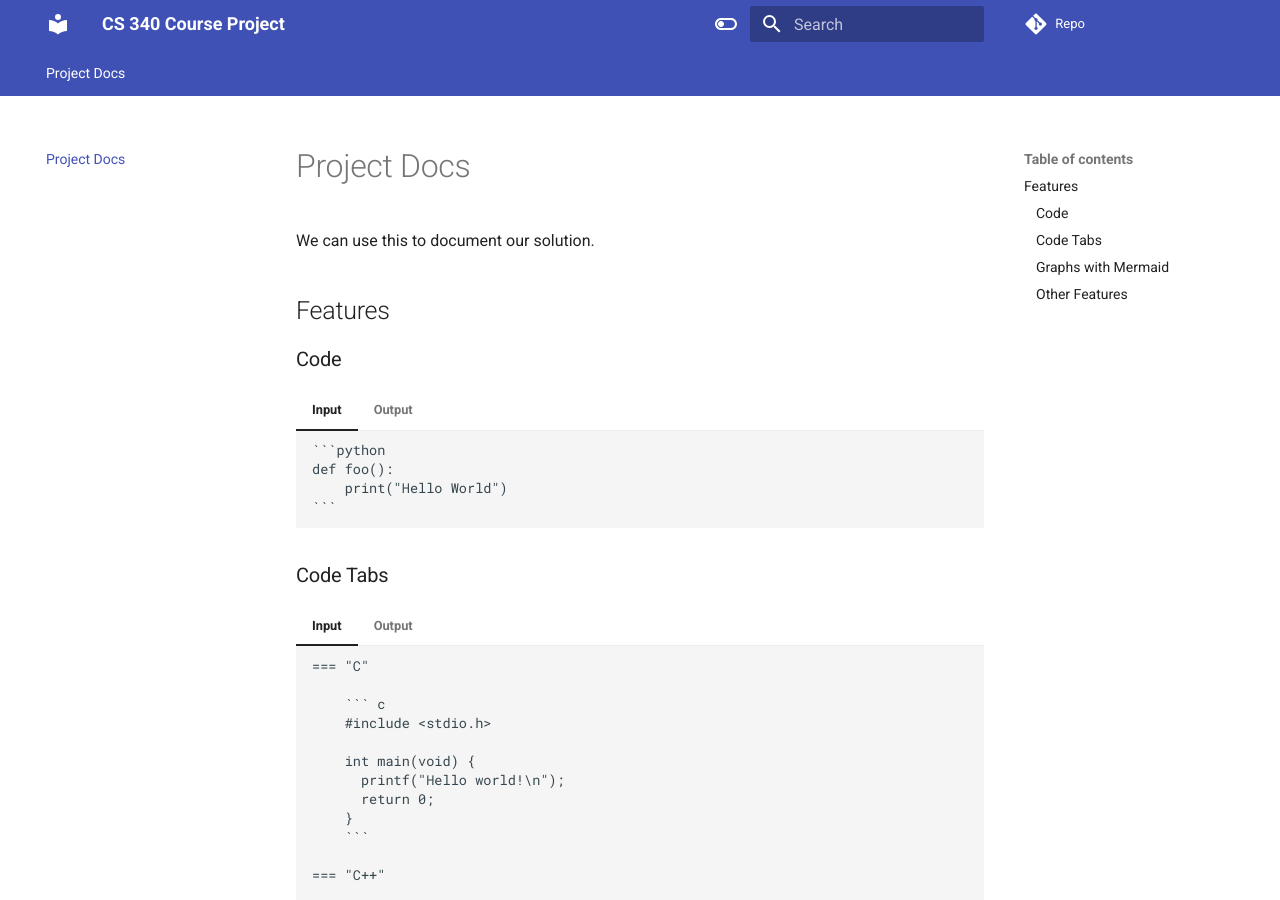
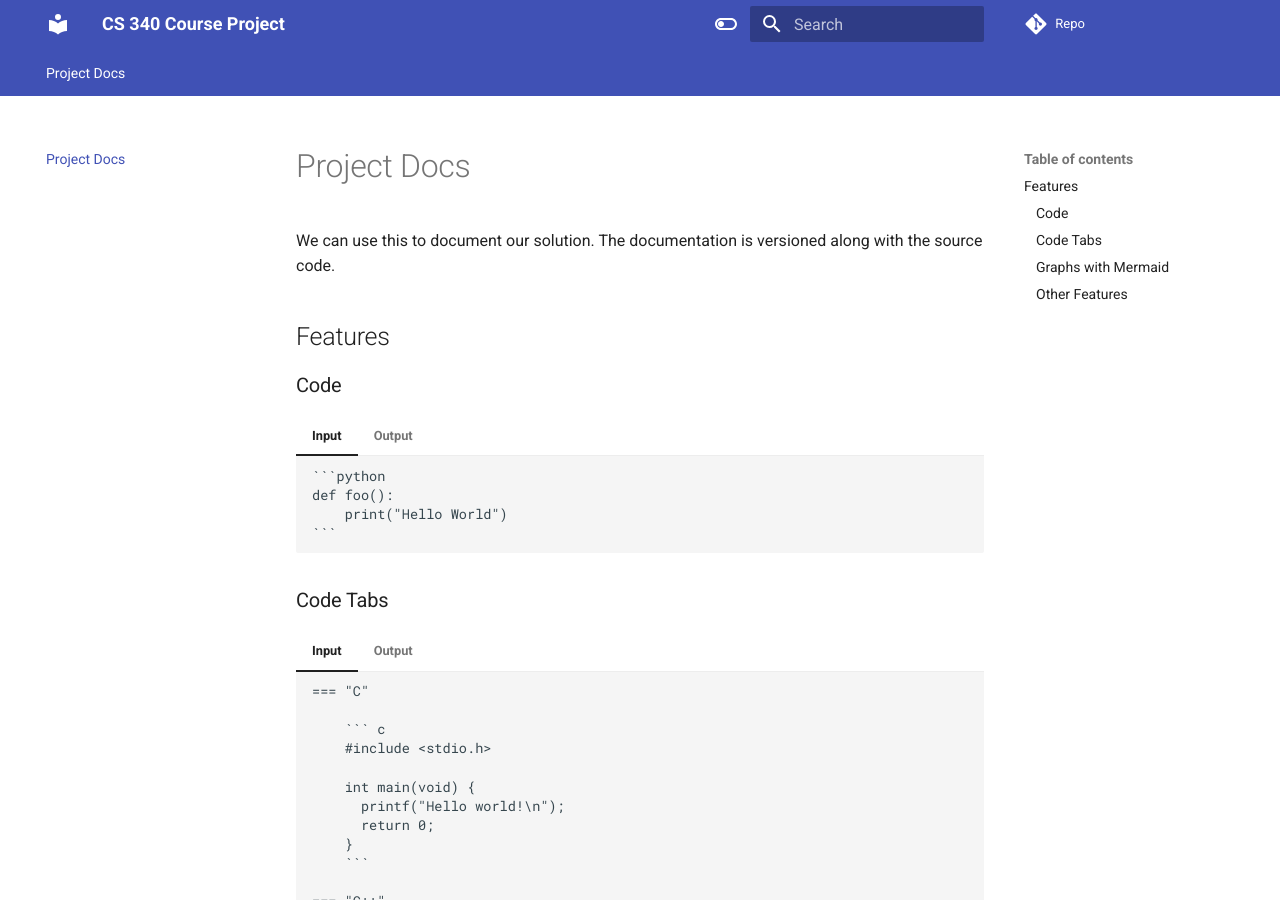
Before and after one commit to jdoiro3/cs340-course-project, an MkDocs documentation site: the page built from docs/index.md, in a window 1280 px wide and 900 px high. Built offline with MkDocs 1.6.1 and Material for MkDocs 9.7.7, drawn with Linux system fonts in a browser that asks for light colours; comment, search, counter and statistics services are not loaded.

Commit message:
updated docs

```diff
--- a/docs/index.md
+++ b/docs/index.md
@@ -1,6 +1,6 @@
 # Project Docs
 
-We can use this to document our solution.
+We can use this to document our solution. The documentation is versioned along with the source code.
 
 ## Features
 
```
